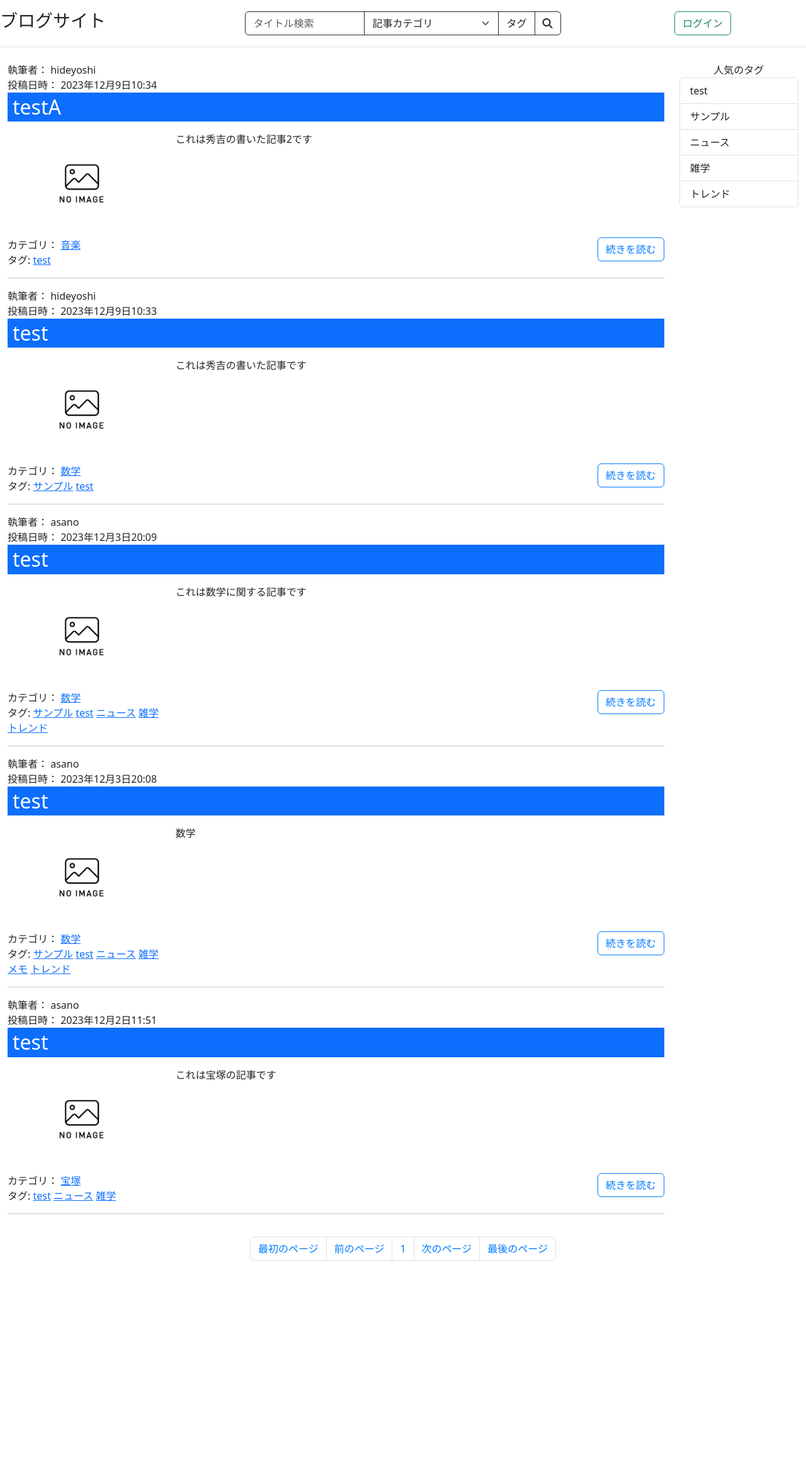
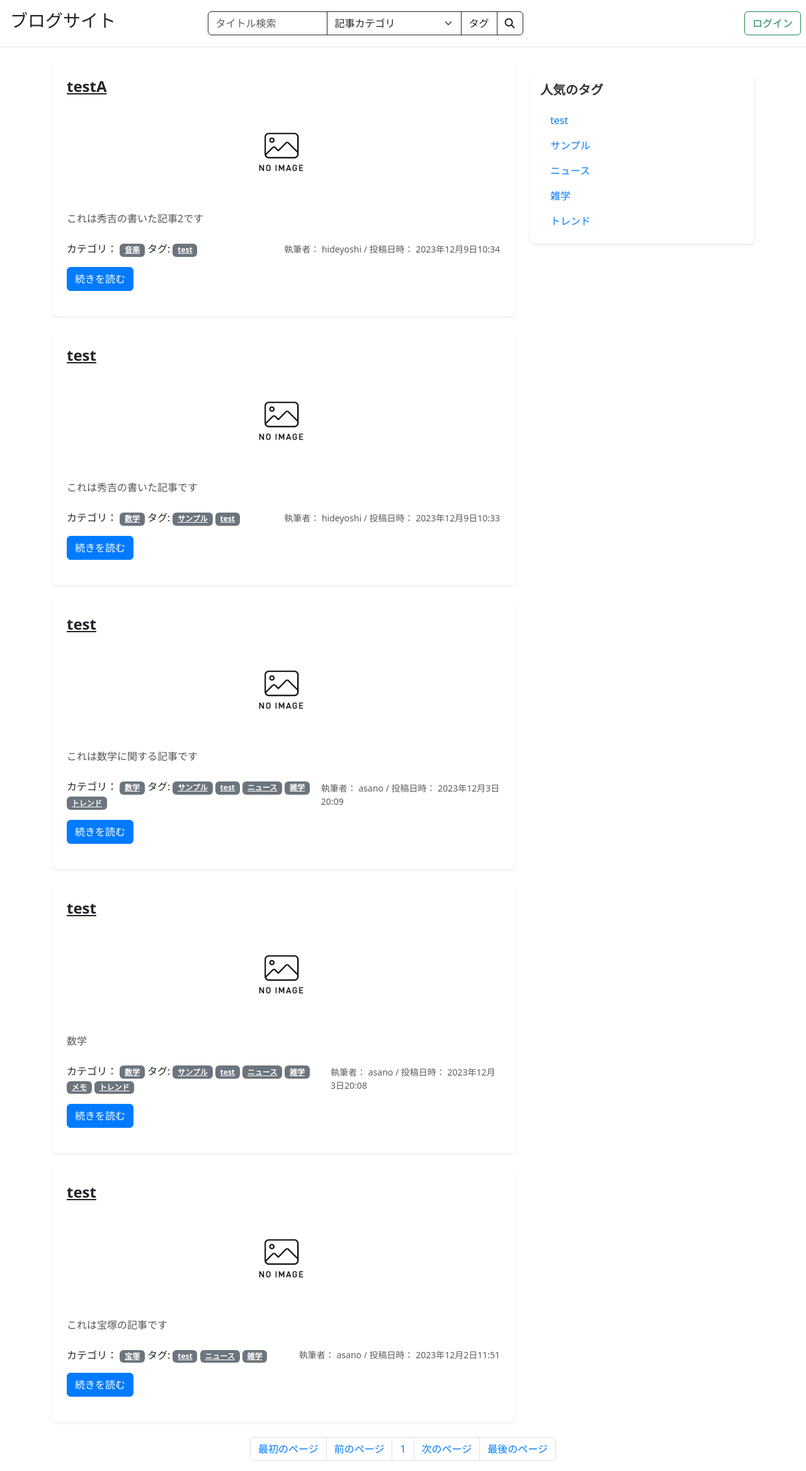
Before and after one commit to dghnts/blogsite, a Django app: page / in a window 1280 px wide. Shown: the whole page at 63% size. Before the commit the page ends 2002 px from the top, so only its background shows below. Run offline with Django 4.2, Linux system fonts and the light colour scheme; data comes from the database, SQL or seed files in the repository; both versions use the stored data as it was after the commit.

Commit message:
ホーム・ログイン画面のレイアウト修正

```diff
--- a/static/blog/css/style.css
+++ b/static/blog/css/style.css
@@ -74,3 +74,96 @@
 .dropdown-toggle::after {
     display: none !important;
 }
+
+/*カードのスタイル*/
+.card {
+    background-color: #fff;
+    border: none;
+    border-radius: 0.5rem;
+    box-shadow: 0 4px 8px rgba(0, 0, 0, 0.1);
+    transition: transform 0.3s, box-shadow 0.3s;
+}
+
+.card:hover {
+    transform: translateY(-5px);
+    box-shadow: 0 8px 16px rgba(0, 0, 0, 0.2);
+}
+
+.card-body {
+    padding: 1.5rem;
+    margin-bottom: 1rem;
+}
+
+.card-title {
+    font-size: 1.5rem;
+    font-weight: bold;
+    color: #333;
+}
+
+.card-image img {
+    max-width: 100%;
+    height: auto;
+    border-radius: 0.5rem;
+}
+
+.card-text {
+    color: #555;
+    margin-bottom: 1.5rem;
+}
+
+.btn-group .btn {
+    margin-right: 0.5rem;
+}
+
+.btn-primary {
+    background-color: #007bff;
+    border-color: #007bff;
+    transition: background-color 0.3s, border-color 0.3s;
+}
+
+.btn-primary:hover {
+    background-color: #0056b3;
+    border-color: #0056b3;
+}
+
+.sidebar {
+    padding: 1rem;
+    background-color: #fff;
+    border-radius: 0.5rem;
+    box-shadow: 0 2px 4px rgba(0, 0, 0, 0.1);
+    margin-top: 1rem;
+}
+
+.sidebar h5 {
+    font-size: 1.25rem;
+    font-weight: bold;
+    margin-bottom: 1rem;
+    color: #333;
+}
+
+.sidebar .list-group-item {
+    border: none;
+    padding: 0.5rem 1rem;
+}
+
+.sidebar .list-group-item a {
+    color: #007bff;
+    text-decoration: none;
+}
+
+.sidebar .list-group-item a:hover {
+    text-decoration: underline;
+}
+
+.pagination .page-item .page-link {
+    color: #007bff;
+}
+
+.pagination .page-item .page-link:hover {
+    color: #0056b3;
+    background-color: #f8f9fa;
+}
+
+.pagination .page-item.disabled .page-link {
+    color: #6c757d;
+}
--- a/templates/blog/base.html
+++ b/templates/blog/base.html
@@ -44,10 +44,10 @@
   <body>
     <header class="d-flex flex-wrap align-items-center justify-content-between py-3 mb-4 border-bottom">
       <a href="{% url 'blog:index' %}"
-         class="d-flex align-items-center col-md-3 mb-2 mb-md-0 text-dark text-decoration-none">
+         class="d-flex align-items-center col-md-auto mx-3 text-dark text-decoration-none">
         <h3>ブログサイト</h3>
       </a>
-      <form class="col-12 col-md-auto mb-2 justify-content-center mb-md-0"
+      <form class="d-flex align-items-center"
             role="search"
             id="Search_Form"
             action="{% url 'blog:index' %}"
@@ -95,7 +95,7 @@
           </button>
         </div>
       </form>
-      <div class="col-md-3 d-flex align-items-center justify-content-center">
+      <div class="col-md-3 d-flex align-items-center justify-content-end">
         {% if not request.user.is_authenticated %}
           <a class="btn btn-outline-success me-2" href="{% url "login" %}">ログイン</a>
         {% else %}
--- a/templates/blog/index.html
+++ b/templates/blog/index.html
@@ -1,114 +1,53 @@
 {% extends "blog/base.html" %}
 {% load param_change %}
-{% block extra_head %}
-    <style>
-    .article-card {
-        background-color: #fff;
-        border: 1px solid #ddd;
-        border-radius: 8px;
-        margin-bottom: 20px;
-        padding: 20px;
-        box-shadow: 0 2px 4px rgba(0, 0, 0, 0.1);
-    }
-
-    .article-title {
-        font-size: 1.5em;
-        font-weight: bold;
-        margin: 0 0 10px 0;
-    }
-
-    .article-meta {
-        font-size: 0.9em;
-        color: #777;
-    }
-
-    .article-summary {
-        font-size: 1em;
-        margin: 10px 0;
-    }
-
-    .btn-outline-primary {
-        border-color: #007bff;
-        color: #007bff;
-    }
-
-    .btn-outline-primary:hover {
-        background-color: #007bff;
-        color: #fff;
-    }
-
-    .sidebar {
-        background-color: #f8f9fa;
-        border: 1px solid #ddd;
-        border-radius: 8px;
-        padding: 20px;
-        margin-top: 20px;
-    }
-
-    .sidebar h2 {
-        font-size: 1.2em;
-        margin-bottom: 10px;
-    }
-
-    .pagination {
-        margin-top: 20px;
-    }
-
-    .pagination .page-item .page-link {
-        color: #007bff;
-    }
-
-    .pagination .page-item .page-link:hover {
-        background-color: #007bff;
-        color: #fff;
-    }
-    </style>
-{% endblock %}
+{% block extra_head %}{% endblock %}
 {% block main %}
-    <div class="row mx-0">
-        <div class="col-10">
+    <div class="container mt-4">
+        <div class="row">
+            <div class="col-md-8">
                 {% for article in articles %}
                     {% if not article.user in blocked_users %}
-                    {# TODO: カスタムユーザーモデルにハンドルネームを入力するフィールドを作成する？ #}
-                    <div>執筆者： {{ article.user.username }}</div>
-                    <div>投稿日時： {{ article.dt }}</div>
-                    <a href="{% url 'blog:article' article.id %}">
-                        <h2 class="text-white bg-primary px-2 py-1">{{ article.title }}</h2>
-                    </a>
-                    <div class="row py-2">
-                        <div class="col-sm-3 text-center">
+                        <div class="card mb-4 shadow-sm">
+                            <div class="card-body">
+                                <h5 class="card-title">
+                                    <a href="{% url 'blog:article' article.id %}" class="text-dark">{{ article.title }}</a>
+                                </h5>
+                                <div class="card-image text-center mb-3">
                                     <a href="{% url 'blog:article' article.id %}">{{ article.text_thumbnail|safe }}</a>
                                 </div>
-                        <div class="col-sm-9">{{ article.plain_content|truncatechars:100 }}</div>
-                    </div>
-                    <div class="row">
-                        <div class="col-sm-3">
+                                <p class="card-text">{{ article.plain_content|truncatechars:100 }}</p>
+                                <div class="d-flex justify-content-between align-items-center">
                                     <div>
-                                カテゴリ： <a href="?{% url_replace request 'article_category' article.article_category.id %}">{{ article.article_category.name }}</a>
-                            </div>
-                            <div>
+                                        カテゴリ： <a href="?{% url_replace request 'article_category' article.article_category.id %}"
+    class="badge bg-secondary">{{ article.article_category.name }}</a>
                                         タグ:
                                         {% for tag in article.article_tag.all %}
-                                    <a href="?{% url_replace request 'article_tag' tag.id %}">{{ tag.name }}</a>
+                                            <a href="?{% url_replace request 'article_tag' tag.id %}"
+                                               class="badge bg-secondary">{{ tag.name }}</a>
                                         {% endfor %}
                                     </div>
+                                    <small class="text-muted">執筆者： {{ article.user.username }} / 投稿日時： {{ article.dt }}</small>
                                 </div>
-                        <div class="col-sm-9 text-end">
-                            <a class="btn btn-outline-primary"
-                               href="{% url 'blog:article' article.id %}">続きを読む</a>
+                                <a href="{% url 'blog:article' article.id %}"class="btn btn-primary mt-3">続きを読む</a>
                             </div>
                         </div>
-                    <hr>
                     {% endif %}
                 {% endfor %}
             </div>
-        <div class="col-2">
-            <div class="text-center">人気のタグ</div>
+            <div class="col-md-4">
+                <div class="sidebar">
+                    <h5>人気のタグ</h5>
                     <ul class="list-group">
-                {% for article_tag in trend_tags %}<li class="list-group-item">{{ article_tag.name }}</li>{% endfor %}
+                        {% for article_tag in trend_tags %}
+                            <li class="list-group-item">
+                                <a href="?{% url_replace request 'article_tag' article_tag.id %}">{{ article_tag.name }}</a>
+                            </li>
+                        {% endfor %}
                     </ul>
                 </div>
             </div>
+        </div>
+        <nav aria-label="Page navigation">
             <ul class="pagination justify-content-center">
                 {% if articles.has_previous %}
                     <li class="page-item">
@@ -147,4 +86,6 @@
                     </li>
                 {% endif %}
             </ul>
+        </nav>
+    </div>
 {% endblock %}
```
Also changed, not shown: static/blog/css/auth.css (+54 -2 lines), templates/registration/login.html (+19 -19 lines), db.sqlite3. Lines whose indentation alone changed are shown as unchanged.
